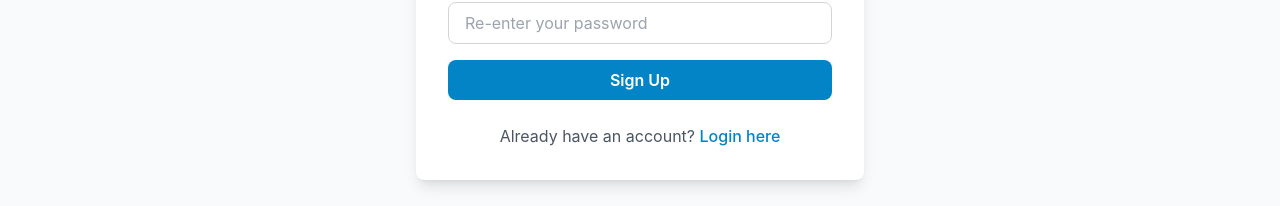
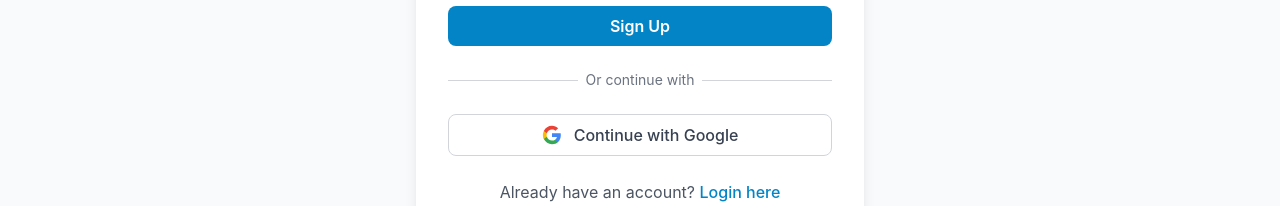
Before and after one commit to AlokKumarMERN/DeployFrontendShopCart, a React (Vite) app: page /signup in a window 1280 px wide. Shown: the part 594-800 px from the top of the page. Built offline with nearby package versions, Linux system fonts and the light colour scheme; no server answers.

Commit message:
GoogleAuth

```diff
--- a/src/App.jsx
+++ b/src/App.jsx
@@ -13,6 +13,7 @@ import AdminDashboard from './pages/AdminDashboard';
 import AdminProducts from './pages/AdminProducts';
 import AdminProductForm from './pages/AdminProductForm';
 import AdminOrders from './pages/AdminOrders';
+import GoogleCallback from './pages/auth/GoogleCallback';
 
 function App() {
   return (
@@ -28,6 +29,7 @@ function App() {
           <Route path="/signup" element={<Signup />} />
           <Route path="/profile" element={<Profile />} />
           <Route path="/contact" element={<Contact />} />
+          <Route path="/auth/google/callback" element={<GoogleCallback />} />
           <Route path="/admin" element={<AdminDashboard />} />
           <Route path="/admin/products" element={<AdminProducts />} />
           <Route path="/admin/products/new" element={<AdminProductForm />} />
--- a/src/components/ProductCard.jsx
+++ b/src/components/ProductCard.jsx
@@ -1,5 +1,6 @@
 import { useNavigate } from 'react-router-dom';
 import { useCart } from '../context/CartContext';
+import { useAuth } from '../context/AuthContext';
 import { useToast } from '../context/ToastContext';
 import { motion } from 'framer-motion';
 import { useState } from 'react';
@@ -8,6 +9,7 @@ import { getGoogleDriveImageUrl } from '../utils/imageHelper';
 const ProductCard = ({ product }) => {
   const navigate = useNavigate();
   const { addToCart } = useCart();
+  const { isAuthenticated } = useAuth();
   const { addToast } = useToast();
   const [isAdding, setIsAdding] = useState(false);
 
@@ -24,6 +26,13 @@ const ProductCard = ({ product }) => {
 
   const handleAddToCart = (e) => {
     e.stopPropagation();
+
+    // Check if user is logged in first
+    if (!isAuthenticated) {
+      addToast('Please login to add items to cart', 'error');
+      navigate('/login');
+      return;
+    }
 
     if (isOutOfStock) {
       addToast('Product is out of stock', 'error');
--- a/src/pages/Login.jsx
+++ b/src/pages/Login.jsx
@@ -2,11 +2,13 @@ import { useState } from 'react';
 import { useNavigate, useSearchParams } from 'react-router-dom';
 import { motion } from 'framer-motion';
 import { useAuth } from '../context/AuthContext';
+import { useToast } from '../context/ToastContext';
 
 const Login = () => {
   const navigate = useNavigate();
   const [searchParams] = useSearchParams();
   const { login } = useAuth();
+  const { addToast } = useToast();
 
   const [formData, setFormData] = useState({
     email: '',
@@ -14,6 +16,30 @@ const Login = () => {
   });
   const [loading, setLoading] = useState(false);
   const [error, setError] = useState('');
+
+  const handleGoogleLogin = async () => {
+    const apiUrl = import.meta.env.VITE_API_URL || 'http://localhost:5000/api';
+    try {
+      // First check if Google OAuth is configured
+      const response = await fetch(`${apiUrl}/auth/google`, {
+        method: 'GET',
+        redirect: 'manual',
+      });
+
+      // If we get a 503, OAuth is not configured
+      if (response.status === 503) {
+        const data = await response.json();
+        addToast(data.message || 'Google login is not available. Please use email/password.', 'error');
+        return;
+      }
+
+      // Otherwise, redirect to Google OAuth
+      window.location.href = `${apiUrl}/auth/google`;
+    } catch (error) {
+      console.error('Google login error:', error);
+      addToast('Google login is currently unavailable. Please use email/password.', 'error');
+    }
+  };
 
   const handleSubmit = async (e) => {
     e.preventDefault();
@@ -96,6 +122,43 @@ const Login = () => {
           </button>
         </form>
 
+        {/* Divider */}
+        <div className="relative my-6">
+          <div className="absolute inset-0 flex items-center">
+            <div className="w-full border-t border-gray-300"></div>
+          </div>
+          <div className="relative flex justify-center text-sm">
+            <span className="px-2 bg-white text-gray-500">Or continue with</span>
+          </div>
+        </div>
+
+        {/* Google Login Button */}
+        <button
+          type="button"
+          onClick={handleGoogleLogin}
+          className="w-full flex items-center justify-center gap-3 px-4 py-2 border border-gray-300 rounded-lg hover:bg-gray-50 transition-colors"
+        >
+          <svg className="w-5 h-5" viewBox="0 0 24 24">
+            <path
+              fill="#4285F4"
+              d="M22.56 12.25c0-.78-.07-1.53-.2-2.25H12v4.26h5.92c-.26 1.37-1.04 2.53-2.21 3.31v2.77h3.57c2.08-1.92 3.28-4.74 3.28-8.09z"
+            />
+            <path
+              fill="#34A853"
+              d="M12 23c2.97 0 5.46-.98 7.28-2.66l-3.57-2.77c-.98.66-2.23 1.06-3.71 1.06-2.86 0-5.29-1.93-6.16-4.53H2.18v2.84C3.99 20.53 7.7 23 12 23z"
+            />
+            <path
+              fill="#FBBC05"
+              d="M5.84 14.09c-.22-.66-.35-1.36-.35-2.09s.13-1.43.35-2.09V7.07H2.18C1.43 8.55 1 10.22 1 12s.43 3.45 1.18 4.93l2.85-2.22.81-.62z"
+            />
+            <path
+              fill="#EA4335"
+              d="M12 5.38c1.62 0 3.06.56 4.21 1.64l3.15-3.15C17.45 2.09 14.97 1 12 1 7.7 1 3.99 3.47 2.18 7.07l3.66 2.84c.87-2.6 3.3-4.53 6.16-4.53z"
+            />
+          </svg>
+          <span className="text-gray-700 font-medium">Continue with Google</span>
+        </button>
+
         <div className="mt-6 text-center">
           <p className="text-gray-600">
             Don't have an account?{' '}
--- a/src/pages/ProductDetail.jsx
+++ b/src/pages/ProductDetail.jsx
@@ -100,6 +100,13 @@ const ProductDetail = () => {
   const isOutOfStock = availableStock === 0 || (selectedSize && selectedSize.stock === 0);
 
   const handleAddToCart = () => {
+    // Check if user is logged in first
+    if (!isAuthenticated) {
+      addToast('Please login to add items to cart', 'error');
+      navigate('/login');
+      return;
+    }
+
     if (isOutOfStock) {
       addToast('Product is out of stock', 'error');
       return;
@@ -111,6 +118,13 @@ const ProductDetail = () => {
   };
 
   const handleBuyNow = () => {
+    // Check if user is logged in first
+    if (!isAuthenticated) {
+      addToast('Please login to add items to cart', 'error');
+      navigate('/login');
+      return;
+    }
+
     if (isOutOfStock) {
       addToast('Product is out of stock', 'error');
       return;
--- a/src/pages/Signup.jsx
+++ b/src/pages/Signup.jsx
@@ -2,10 +2,12 @@ import { useState } from 'react';
 import { useNavigate } from 'react-router-dom';
 import { motion } from 'framer-motion';
 import { useAuth } from '../context/AuthContext';
+import { useToast } from '../context/ToastContext';
 
 const Signup = () => {
   const navigate = useNavigate();
   const { signup } = useAuth();
+  const { addToast } = useToast();
 
   const [formData, setFormData] = useState({
     name: '',
@@ -15,6 +17,30 @@ const Signup = () => {
   });
   const [loading, setLoading] = useState(false);
   const [error, setError] = useState('');
+
+  const handleGoogleSignup = async () => {
+    const apiUrl = import.meta.env.VITE_API_URL || 'http://localhost:5000/api';
+    try {
+      // First check if Google OAuth is configured
+      const response = await fetch(`${apiUrl}/auth/google`, {
+        method: 'GET',
+        redirect: 'manual',
+      });
+
+      // If we get a 503, OAuth is not configured
+      if (response.status === 503) {
+        const data = await response.json();
+        addToast(data.message || 'Google signup is not available. Please use email/password.', 'error');
+        return;
+      }
+
+      // Otherwise, redirect to Google OAuth
+      window.location.href = `${apiUrl}/auth/google`;
+    } catch (error) {
+      console.error('Google signup error:', error);
+      addToast('Google signup is currently unavailable. Please use email/password.', 'error');
+    }
+  };
 
   const handleSubmit = async (e) => {
     e.preventDefault();
@@ -140,6 +166,43 @@ const Signup = () => {
           </button>
         </form>
 
+        {/* Divider */}
+        <div className="relative my-6">
+          <div className="absolute inset-0 flex items-center">
+            <div className="w-full border-t border-gray-300"></div>
+          </div>
+          <div className="relative flex justify-center text-sm">
+            <span className="px-2 bg-white text-gray-500">Or continue with</span>
+          </div>
+        </div>
+
+        {/* Google Signup Button */}
+        <button
+          type="button"
+          onClick={handleGoogleSignup}
+          className="w-full flex items-center justify-center gap-3 px-4 py-2 border border-gray-300 rounded-lg hover:bg-gray-50 transition-colors"
+        >
+          <svg className="w-5 h-5" viewBox="0 0 24 24">
+            <path
+              fill="#4285F4"
+              d="M22.56 12.25c0-.78-.07-1.53-.2-2.25H12v4.26h5.92c-.26 1.37-1.04 2.53-2.21 3.31v2.77h3.57c2.08-1.92 3.28-4.74 3.28-8.09z"
+            />
+            <path
+              fill="#34A853"
+              d="M12 23c2.97 0 5.46-.98 7.28-2.66l-3.57-2.77c-.98.66-2.23 1.06-3.71 1.06-2.86 0-5.29-1.93-6.16-4.53H2.18v2.84C3.99 20.53 7.7 23 12 23z"
+            />
+            <path
+              fill="#FBBC05"
+              d="M5.84 14.09c-.22-.66-.35-1.36-.35-2.09s.13-1.43.35-2.09V7.07H2.18C1.43 8.55 1 10.22 1 12s.43 3.45 1.18 4.93l2.85-2.22.81-.62z"
+            />
+            <path
+              fill="#EA4335"
+              d="M12 5.38c1.62 0 3.06.56 4.21 1.64l3.15-3.15C17.45 2.09 14.97 1 12 1 7.7 1 3.99 3.47 2.18 7.07l3.66 2.84c.87-2.6 3.3-4.53 6.16-4.53z"
+            />
+          </svg>
+          <span className="text-gray-700 font-medium">Continue with Google</span>
+        </button>
+
         <div className="mt-6 text-center">
           <p className="text-gray-600">
             Already have an account?{' '}
--- /dev/null
+++ b/src/pages/auth/GoogleCallback.jsx
@@ -0,0 +1,58 @@
+import { useEffect } from 'react';
+import { useNavigate, useSearchParams } from 'react-router-dom';
+import { useAuth } from '../../context/AuthContext';
+import { useToast } from '../../context/ToastContext';
+
+const GoogleCallback = () => {
+  const navigate = useNavigate();
+  const [searchParams] = useSearchParams();
+  const { login } = useAuth();
+  const { addToast } = useToast();
+
+  useEffect(() => {
+    const handleGoogleCallback = () => {
+      const token = searchParams.get('token');
+      const userStr = searchParams.get('user');
+      const error = searchParams.get('error');
+
+      if (error) {
+        addToast('Google authentication failed. Please try again.', 'error');
+        navigate('/login');
+        return;
+      }
+
+      if (token && userStr) {
+        try {
+          const userData = JSON.parse(decodeURIComponent(userStr));
+
+          // Store token and user data
+          localStorage.setItem('token', token);
+          localStorage.setItem('user', JSON.stringify(userData));
+
+          addToast(`Welcome ${userData.name}!`, 'success');
+          navigate('/profile');
+        } catch (error) {
+          console.error('Error parsing user data:', error);
+          addToast('Authentication error. Please try again.', 'error');
+          navigate('/login');
+        }
+      } else {
+        addToast('Authentication failed. Please try again.', 'error');
+        navigate('/login');
+      }
+    };
+
+    handleGoogleCallback();
+  }, [searchParams, navigate, addToast]);
+
+  return (
+    <div className="min-h-screen bg-gray-50 flex items-center justify-center">
+      <div className="text-center">
+        <div className="animate-spin rounded-full h-12 w-12 border-b-2 border-primary-600 mx-auto mb-4"></div>
+        <p className="text-gray-600">Completing Google authentication...</p>
+      </div>
+    </div>
+  );
+};
+
+export default GoogleCallback;
```
Also changed, not shown: 1 other file (tests, documents, lock files or other folders).
